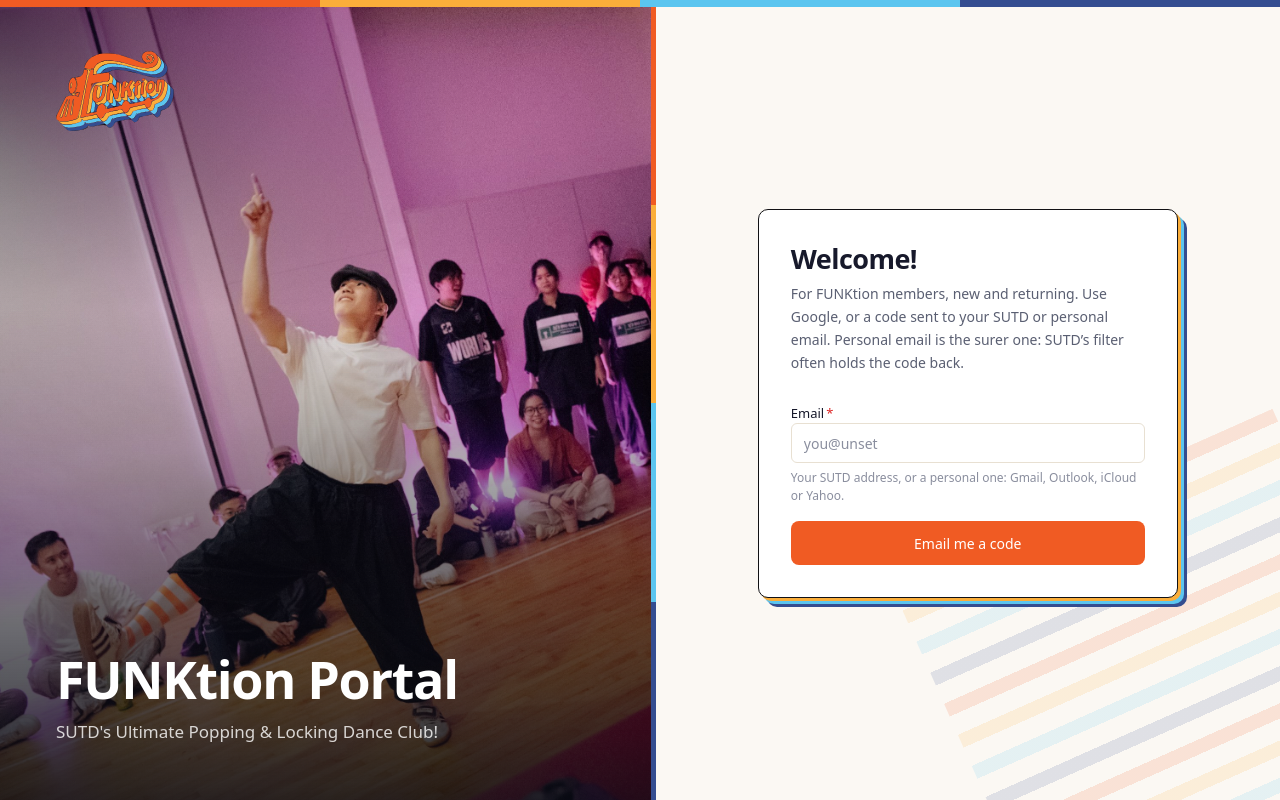
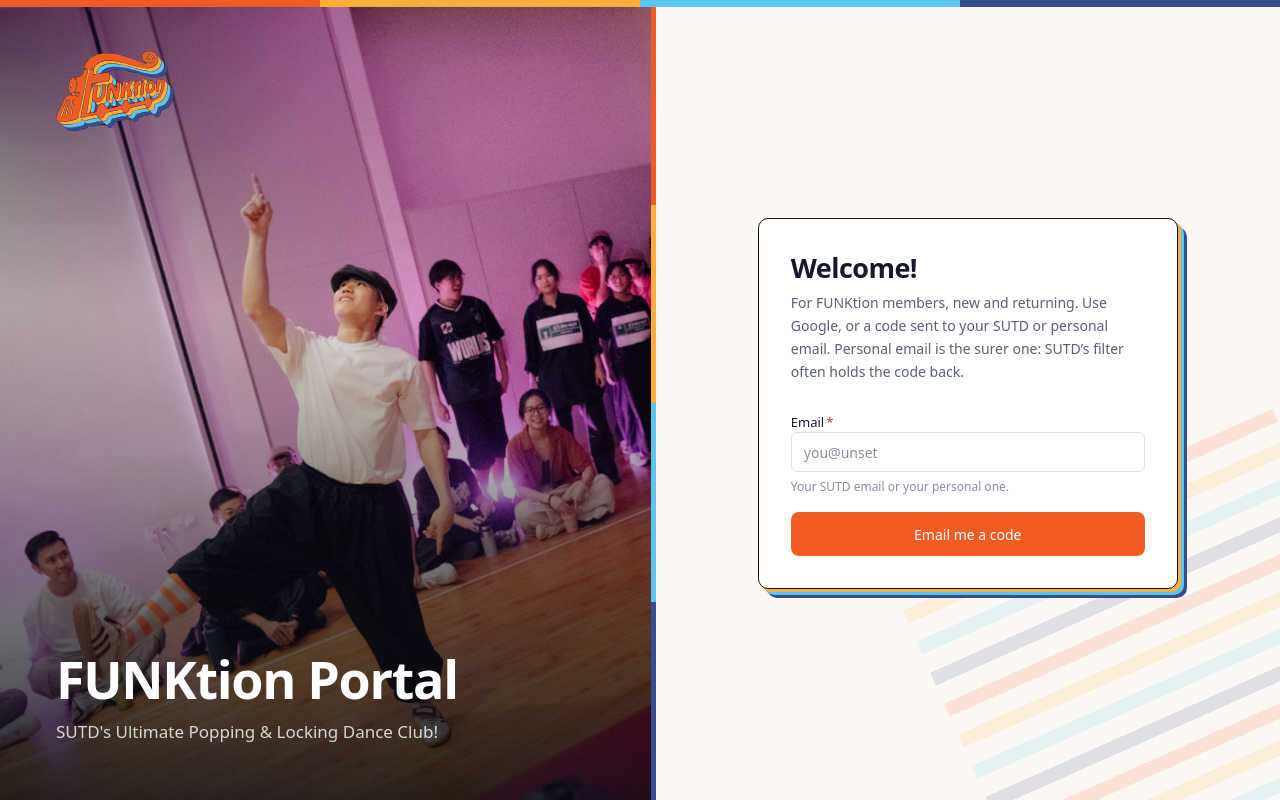
Before and after one commit to LighTSanjan/FunktionPortal, a Next.js app: page /sign-in in a window 1280 px wide. Built offline with nearby package versions, Linux system fonts and the light colour scheme; no server answers.

Commit message:
Shorten the sign-in email hint

```diff
--- a/src/app/(auth)/_components/email-code-form.tsx
+++ b/src/app/(auth)/_components/email-code-form.tsx
@@ -35,7 +35,7 @@ export function EmailCodeForm({ fixedEmail, localMailbox }: { fixedEmail?: strin
           <FormField
             label="Email"
             htmlFor="email"
-            hint="Your SUTD address, or a personal one: Gmail, Outlook, iCloud or Yahoo."
+            hint="Your SUTD email or your personal one."
             required
           >
             <Input
```
